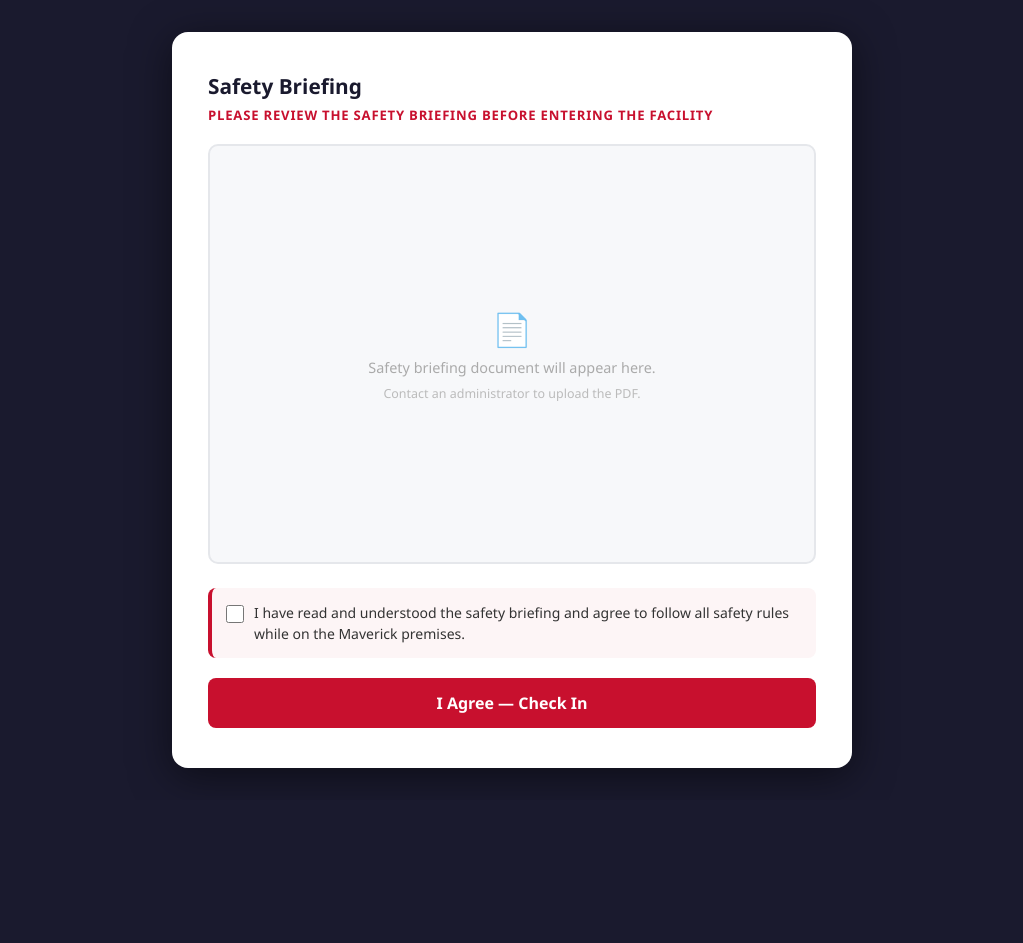
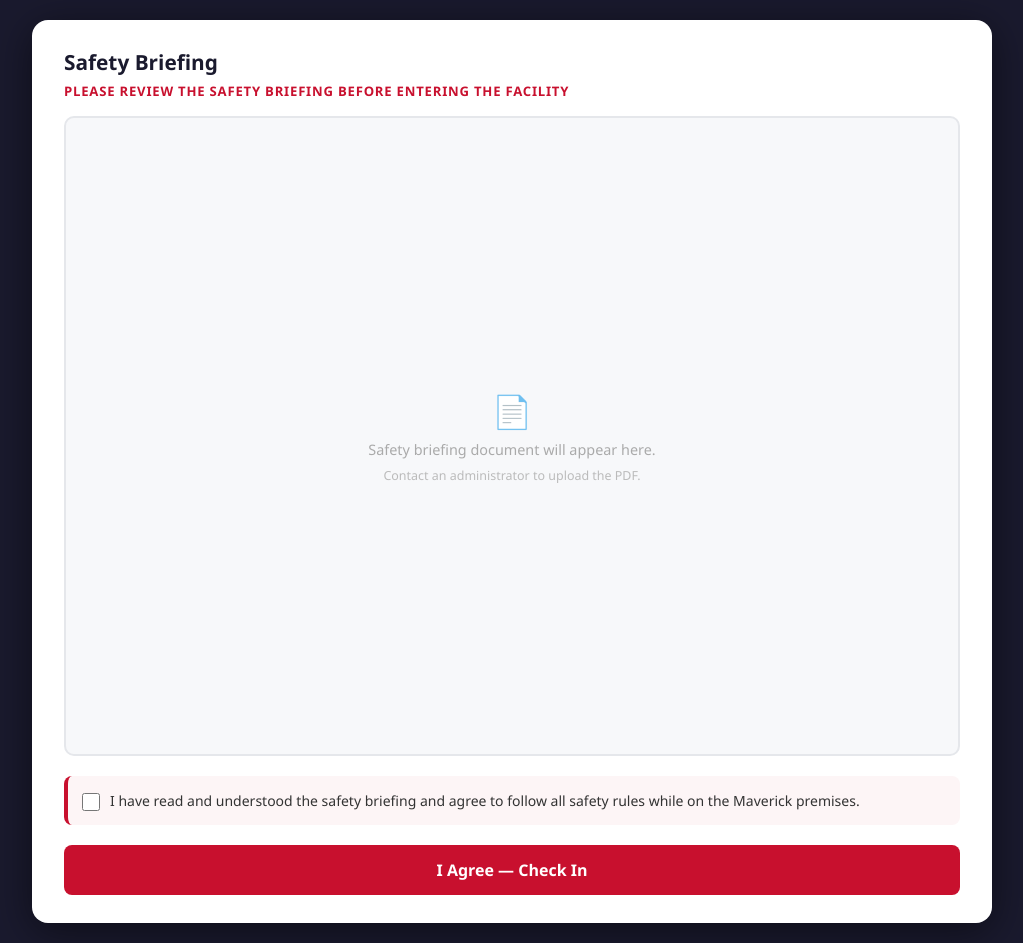
Before and after one commit to RCI350/Maverick-Welder-Portal, a Flask app: page /safety-briefing in a window 1280 px wide. Shown: the whole page, without its empty margins (128-1151 px from the left). Before the commit the page ends 775 px from the top, so only its background shows below. Run offline with Flask 3, Linux system fonts and the light colour scheme; some libraries are stand-ins or nearby versions.

Commit message:
Enlarge safety briefing PDF viewer
Co-Authored-By: Claude Sonnet 4.6 <noreply@anthropic.com>

```diff
--- a/app/templates/safety_briefing.html
+++ b/app/templates/safety_briefing.html
@@ -7,11 +7,11 @@
 <style>
   *{box-sizing:border-box;margin:0;padding:0}
   body{font-family:'Segoe UI',Arial,sans-serif;background:#1a1a2e;min-height:100vh;display:flex;align-items:center;justify-content:center;padding:20px}
-  .card{background:#fff;border-radius:16px;padding:40px 36px;max-width:680px;width:100%;box-shadow:0 8px 40px rgba(0,0,0,.5)}
+  .card{background:#fff;border-radius:16px;padding:28px 32px;max-width:960px;width:100%;box-shadow:0 8px 40px rgba(0,0,0,.5)}
   h2{font-size:1.3rem;font-weight:800;color:#1a1a2e;margin-bottom:6px}
-  .subtitle{color:#c8102e;font-size:.82rem;font-weight:700;text-transform:uppercase;letter-spacing:.06em;margin-bottom:20px}
-  .pdf-area{background:#f7f8fa;border:2px solid #e5e7eb;border-radius:10px;min-height:420px;display:flex;align-items:center;justify-content:center;margin-bottom:24px;overflow:hidden}
-  .pdf-area iframe{width:100%;height:420px;border:none}
+  .subtitle{color:#c8102e;font-size:.82rem;font-weight:700;text-transform:uppercase;letter-spacing:.06em;margin-bottom:16px}
+  .pdf-area{background:#f7f8fa;border:2px solid #e5e7eb;border-radius:10px;min-height:640px;display:flex;align-items:center;justify-content:center;margin-bottom:20px;overflow:hidden}
+  .pdf-area iframe{width:100%;height:640px;border:none}
   .pdf-area .no-pdf{color:#aaa;font-size:.9rem;text-align:center;padding:20px}
   .btn{display:block;width:100%;padding:14px;background:#c8102e;color:#fff;border:none;border-radius:8px;font-size:1rem;font-weight:700;cursor:pointer;transition:background .15s;text-align:center;text-decoration:none}
   .btn:hover{background:#a50d26;text-decoration:none}
```
